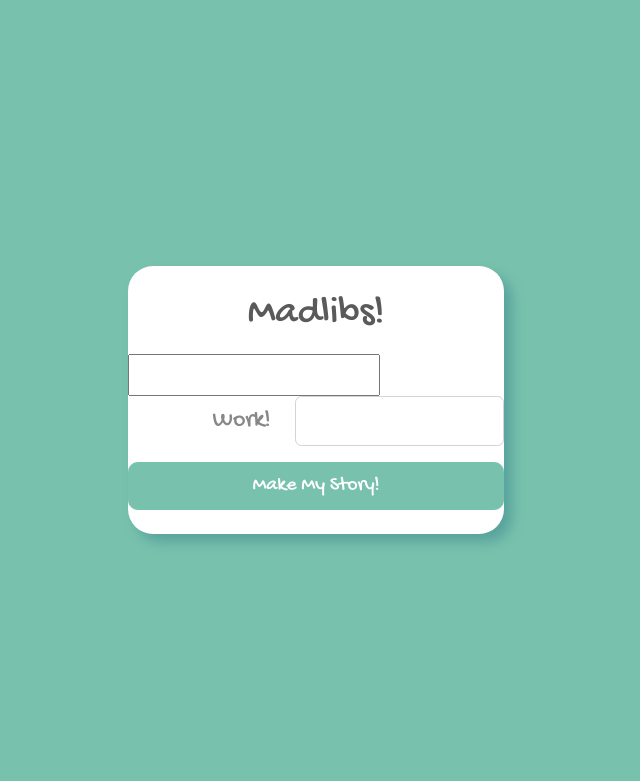
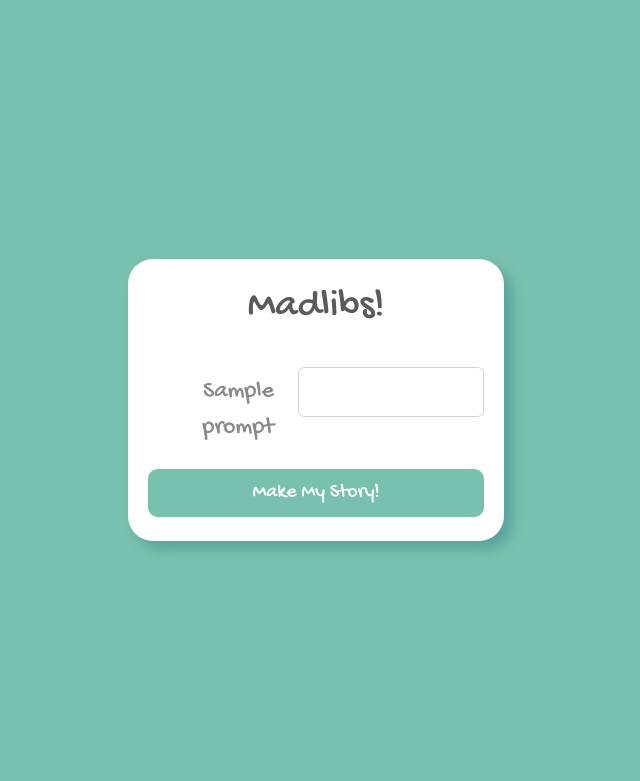
Before and after one commit to calebthewood/flask-madlibs, a Flask app: template templates/questions.html in a window 1280 px wide. Shown: the top 781 px of the page, without its empty margins (324-964 px from the left). Run offline with Flask 2, Linux system fonts and the light colour scheme; the template is opened without the code that fills it: most values are stand-ins (such as "Sample title", 1, 10 or a date in 2020).

Commit message:
completed with code review

```diff
--- a/app.py
+++ b/app.py
@@ -1,7 +1,7 @@
 from flask import Flask, render_template, request
 from flask_debugtoolbar import DebugToolbarExtension
 
-from stories import silly_story
+from stories import silly_story,excited_story
 
 app = Flask(__name__)
 app.config['SECRET_KEY'] = "secret"
@@ -12,11 +12,17 @@ debug = DebugToolbarExtension(app)
 #get route for questions, story
 @app.get("/questions")
 def get_questions():
+    """Generate questions form """
 
-    prompt_list = silly_story.prompts
+    prompt_list = excited_story.prompts
     print("prompt list", prompt_list)
     return render_template("questions.html", prompts=prompt_list)
 
 @app.get("/story")
 def get_story():
-    return render_template("story.html", text=silly_story.template)
+    """Generate story from user inputs"""
+
+    prompt_response = dict(request.args)
+    text = excited_story.generate(prompt_response)      # could just pass in request.args here
+
+    return render_template("story.html", story=text)
--- a/static/madlibs.css
+++ b/static/madlibs.css
@@ -23,3 +23,7 @@ main {
     background-color: white;
     box-shadow: 8px 8px 13px #58A29D;
 }
+
+form {
+    padding: 20px;
+}
--- a/templates/questions.html
+++ b/templates/questions.html
@@ -10,23 +10,16 @@
   <!-- an example of one field -- you should make these autogenerated! -->
 
   {% for prompt in prompts %}
-
-  <input name='{{ prompt }}'>
-
-  {% endfor %}
   <div class="mb-3 row">
-      <label class="col-5 col-form-label text-end">Work!</label>
+    <label class="col-5 col-form-label text-end">{{ prompt }}</label>
     <div class="col-7">
 
-        <input
-            name="noun"
-            required
-            aria-label="noun"
-            class="form-control">
+      <input name="{{ prompt }}" required aria-label="{{ prompt }}" class="form-control">
 
     </div>
   </div>
 
+  {% endfor %}
 
   <button class="btn btn-primary btn-lg w-100">
     Make My Story!
--- a/templates/story.html
+++ b/templates/story.html
@@ -4,7 +4,7 @@
 
 {% block content %}
 
-  <h1 class="pt-4 mb-3 text-center">Madlibs Story!</h1>
-  <h2 class="pt-1 ps-3 pe-3 pb-4">Story goes here</h2>
+<h1 class="pt-4 mb-3 text-center">Madlibs Story!</h1>
+<h2 class="pt-1 ps-3 pe-3 pb-4">{{story}}</h2>
 
 {% endblock %}
```
Lines whose indentation alone changed are shown as unchanged.
